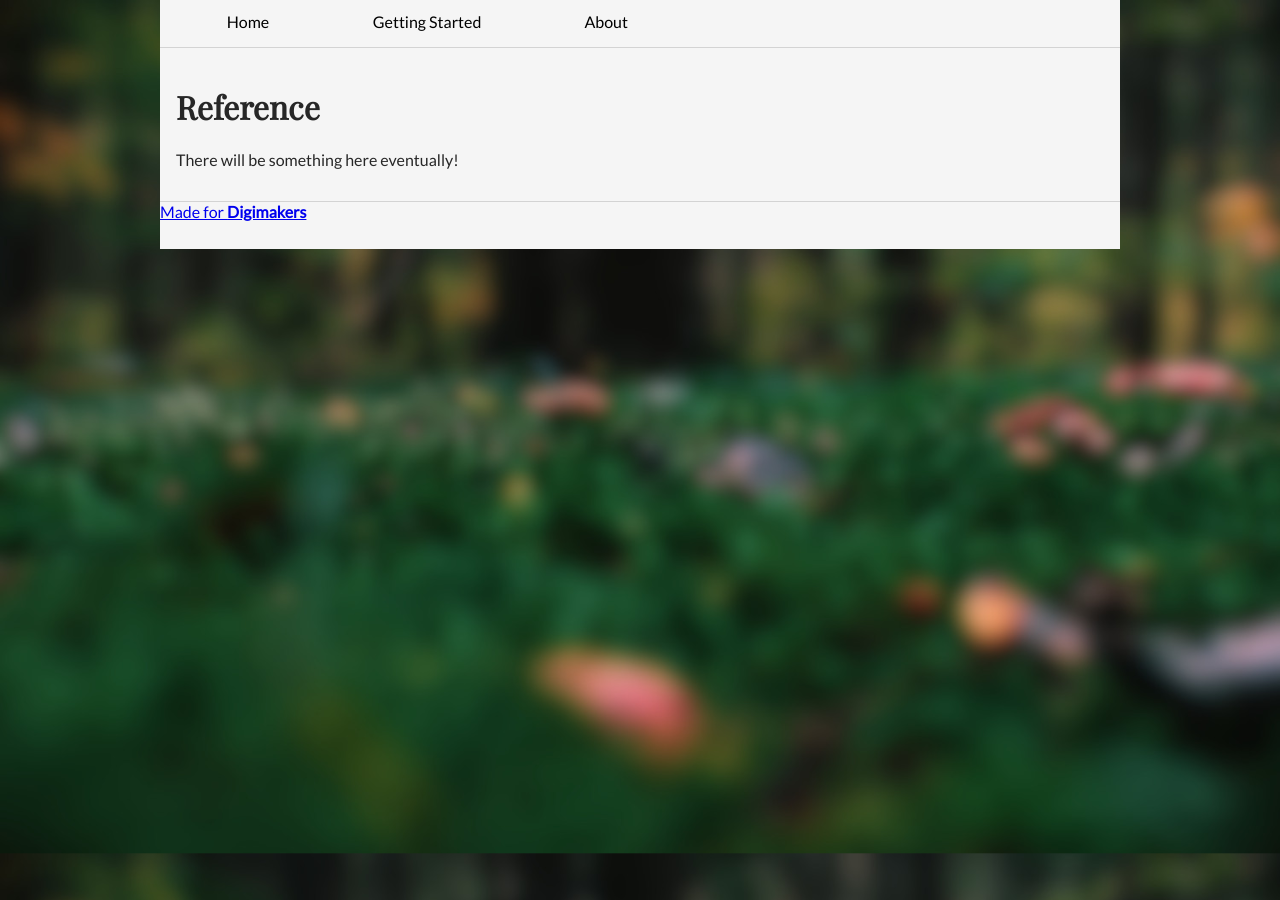
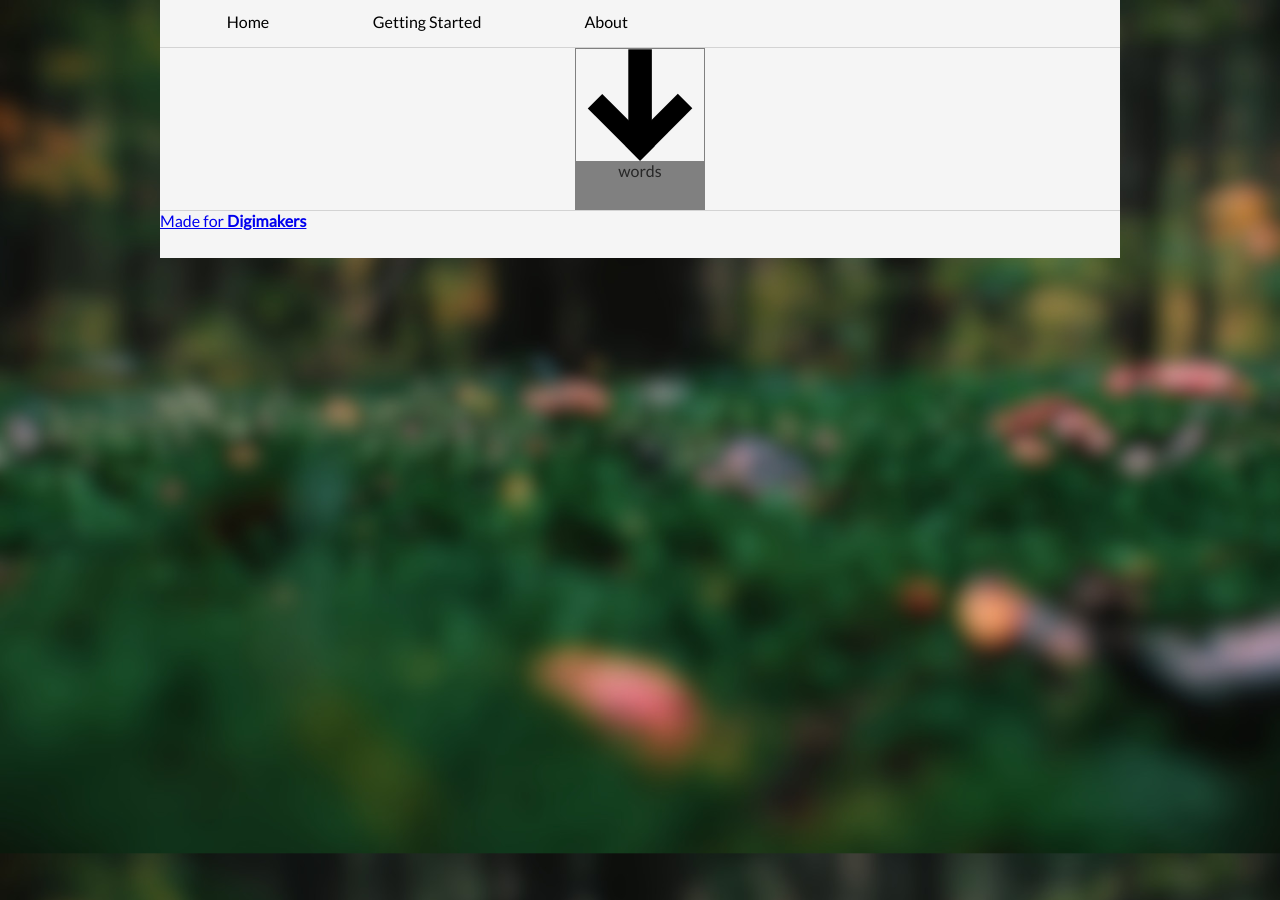
Before and after one commit to Nenivar/outreach-storytelling-site, a Jekyll site: the page built from reference.html, in a window 1280 px wide. Built offline with Jekyll 4.4.1, drawn with Linux system fonts in a browser that asks for light colours.

Commit message:
reference block work

```diff
--- /dev/null
+++ b/_sass/_reference.scss
@@ -0,0 +1,29 @@
+$block_w: 8em;
+$block_h: 10em;
+
+#reference__cont {
+    display: flex;
+    justify-content: center;
+
+    .block {
+        display: flex;
+        justify-content: center;
+        flex-direction: column;
+        width: $block_w;
+        height: $block_h;
+        border: 1px solid gray;
+
+        img {
+            height: 70%;
+            width: 100%;
+            border: none;
+        }
+        p {
+            width: 100%;
+            height: 30%;
+            margin: auto;
+            text-align: center;
+            background: grey;
+        }
+    }
+}
--- a/assets/css/main.scss
+++ b/assets/css/main.scss
@@ -4,5 +4,6 @@
 
 @import "main";
 @import "post";
+@import "reference";
 @import "home";
 @import "layout";
--- /dev/null
+++ b/reference.html
@@ -0,0 +1,11 @@
+---
+title: Python Storytelling | Reference
+layout: grid
+---
+
+<div id="reference__cont">
+    <div class="block">
+        <img src="assets/images/core/icons/down_arrow.svg"/>
+        <p>words</p>
+    </div>
+</div>
--- a/reference.md
+++ /dev/null
@@ -1,6 +0,0 @@
----
-title: Python Storytelling | Reference
----
-# Reference
-
-There will be something here eventually!
```
